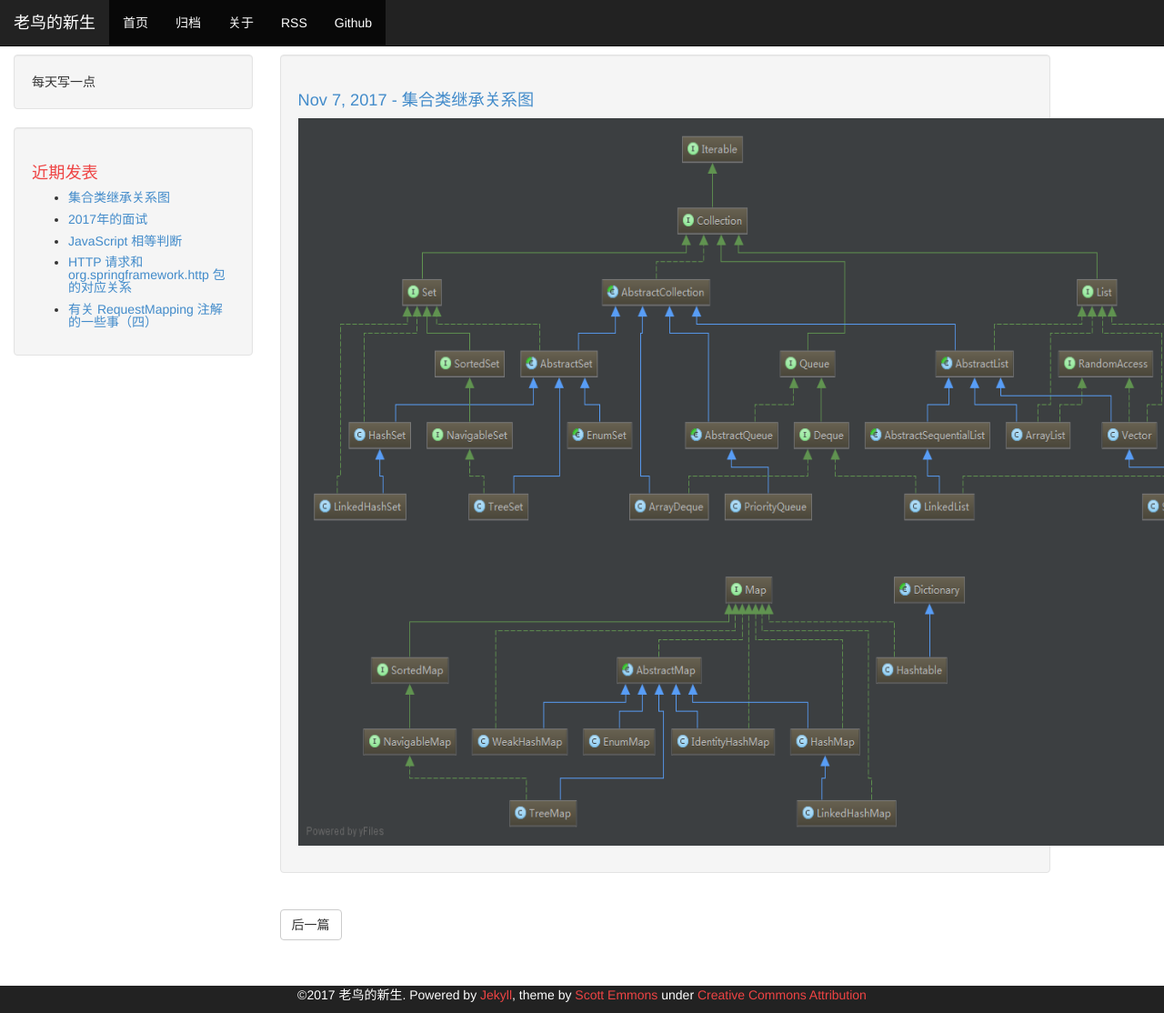
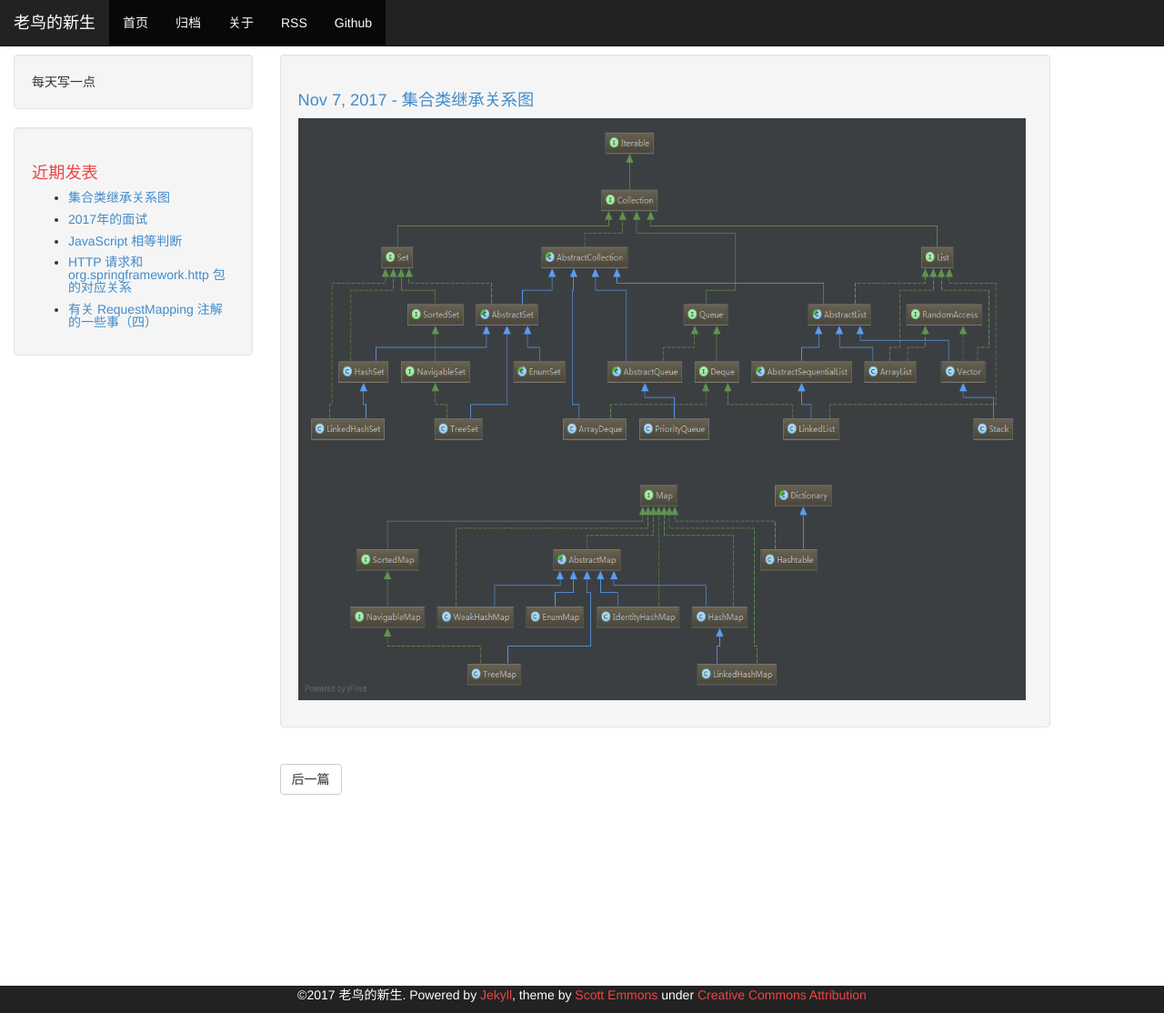
Before and after one commit to jyjsjd/jyjsjd.github.io, a Jekyll site: the page built from _posts/2017-11-07-collection.md, in a window 1280 px wide and 1114 px high. Shown: the whole window at 91% size. Built offline with Jekyll 4.4.1, drawn with Linux system fonts in a browser that asks for light colours.

Commit message:
collection

```diff
--- a/_posts/2017-11-07-collection.md
+++ b/_posts/2017-11-07-collection.md
@@ -9,4 +9,4 @@
 ---
 
 
-<img src="/assets/img/list.png" width="1000" height="800"/>
+<img src="/assets/img/list.png" width="800" height="640"/>
```
